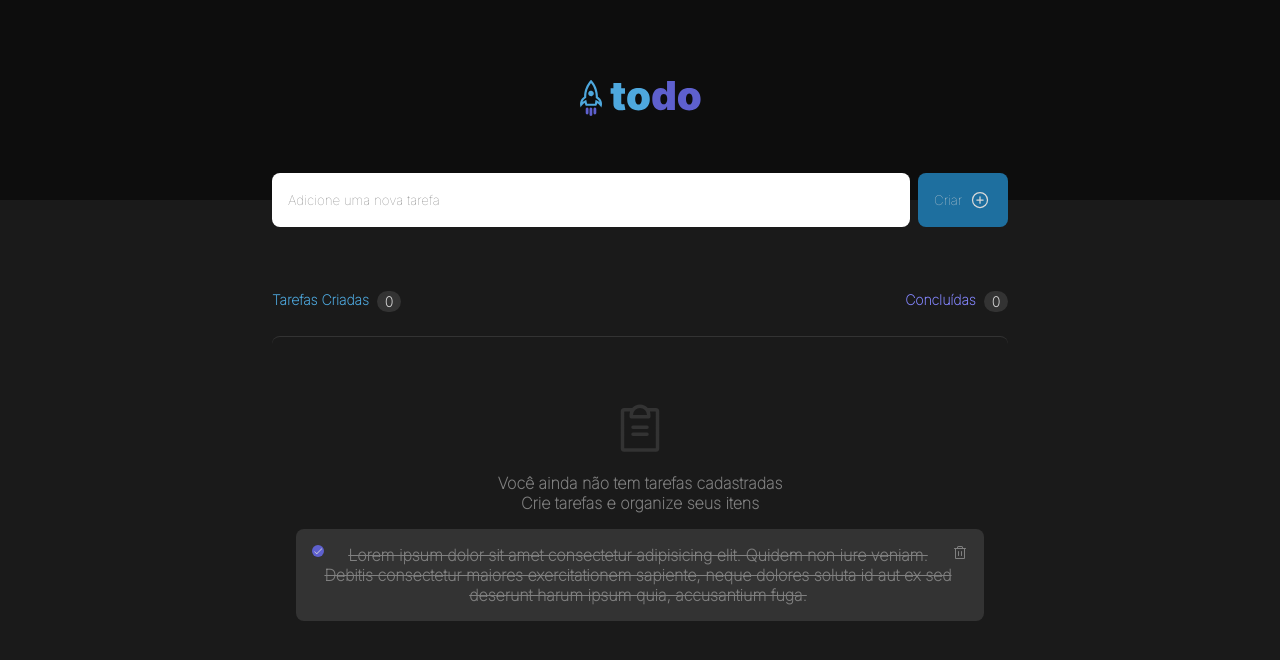
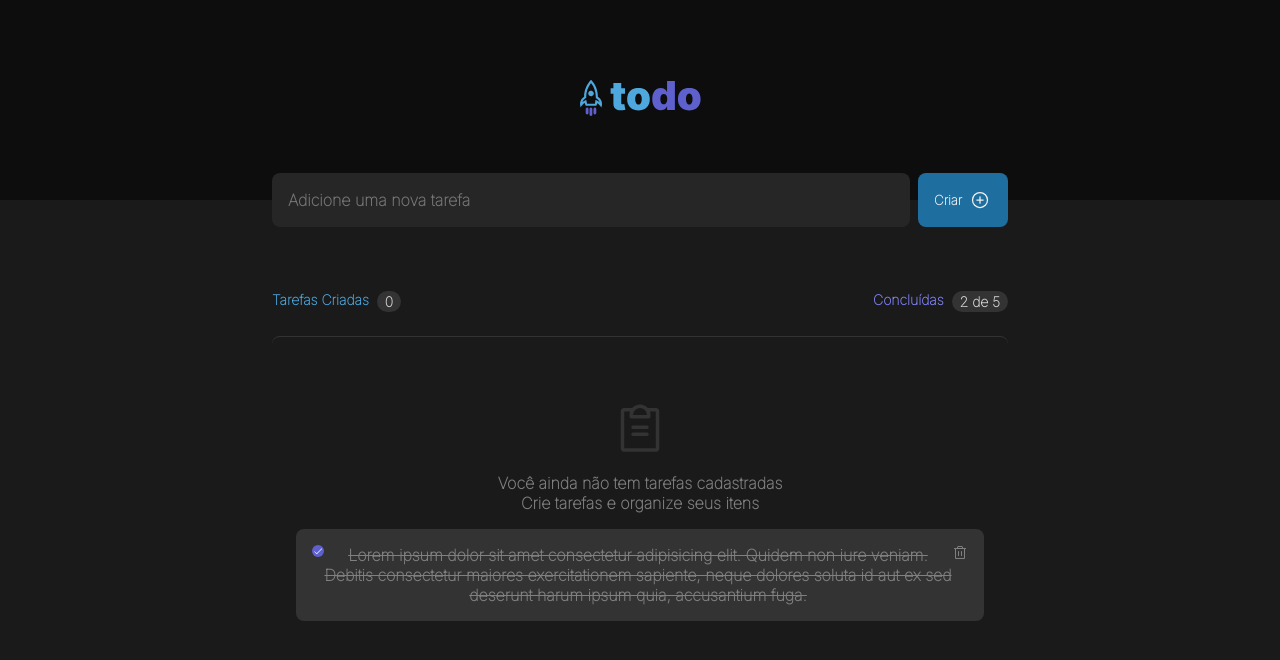
Before and after one commit to NilsonCarlosSaraf/IgniteSaraf, a React (Vite) app in the folder desafio01/DESAFIO/: page / in a window 1280 px wide. Shown: the top 660 px of the page. Built offline with nearby package versions, Linux system fonts and the light colour scheme.

Commit message:
update branch

```diff
--- a/desafio01/DESAFIO/src/App.module.css
+++ b/desafio01/DESAFIO/src/App.module.css
@@ -32,6 +32,10 @@
     height: 54px;
     border: 0;
     padding: 16px;
+    background: var(--gray-500);
+    font-weight: bold;
+    font-size: 16px;
+
 }
 
 .appInputSection button {
@@ -45,6 +49,8 @@
     width: 90px;
     height: 54px;
     gap: 8px;
+    font-weight: bold;
+    color: var(--gray-100);
 }
 
 .appInputSection button:hover {
--- a/desafio01/DESAFIO/src/components/TaskCard.module.css
+++ b/desafio01/DESAFIO/src/components/TaskCard.module.css
@@ -4,6 +4,21 @@
     padding: 16px;
     background: var(--gray-400);
     border-radius: 8px;
+}
+
+.taskCard button {
+    background: transparent;
+    border: 0;
+    color: var(--gray-300);
+    line-height: 0;
+    padding: 0;
+    display: flex;
+    border-radius: 2px;
+    height: 14px;
+}
+
+.taskCard button:hover {
+    color: var(--blue);
 }
 
 .taskCheckBoxUntoggled {
--- a/desafio01/DESAFIO/src/components/TaskCard.tsx
+++ b/desafio01/DESAFIO/src/components/TaskCard.tsx
@@ -15,9 +15,11 @@ export function TaskCard() {
 
     return (
         <div className={style.taskCard}>
-            {taskStatus ? <div className={style.taskCheckBoxUntoggled} onClick={handleTaskStatus} /> : <div className={style.taskCheckBoxToggled} onClick={handleTaskStatus}><Check /></div>}
+            {taskStatus ? <div className={style.taskCheckBoxUntoggled} onClick={handleTaskStatus} /> : <div className={style.taskCheckBoxToggled} onClick={handleTaskStatus}><Check color="white" /></div>}
             <div style={taskStatus ? { textDecoration: 'none' } : { textDecoration: 'line-through' }}>Lorem ipsum dolor sit amet consectetur adipisicing elit. Quidem non iure veniam. Debitis consectetur maiores exercitationem sapiente, neque dolores soluta id aut ex sed deserunt harum ipsum quia, accusantium fuga.</div>
-            <div><Trash color='var(--gray-300)' /></div>
+            <button>
+                <Trash size={16} />
+            </button>
         </div>
     )
 }
--- a/desafio01/DESAFIO/src/components/TaskSection.tsx
+++ b/desafio01/DESAFIO/src/components/TaskSection.tsx
@@ -3,11 +3,13 @@ import styles from './TaskSection.module.css'
 import { TaskCard } from './TaskCard'
 
 export function TaskSection() {
+
+
     return (
         <div className={styles.taskList}>
             <div className={styles.taskCounterContainer}>
                 <div className={styles.taskCounter1}>Tarefas Criadas <div>0</div></div>
-                <div className={styles.taskCounter2}>Concluídas <div>0</div></div>
+                <div className={styles.taskCounter2}>Concluídas <div>2 de 5</div></div>
             </div>
             <div className={styles.tasksArea}>
                 <ClipboardText color={'var(--gray-400)'} size={56} />
--- a/desafio01/DESAFIO/src/global.css
+++ b/desafio01/DESAFIO/src/global.css
@@ -16,11 +16,15 @@
 
 }
 
+:focus {
+    outline: transparent;
+    box-shadow: 0 0 0 2px var(--blue);
+}
+
 * {
     padding: 0;
     margin: 0;
     box-sizing: border-box;
-    color: #D9D9D9;
 
 }
 
```
